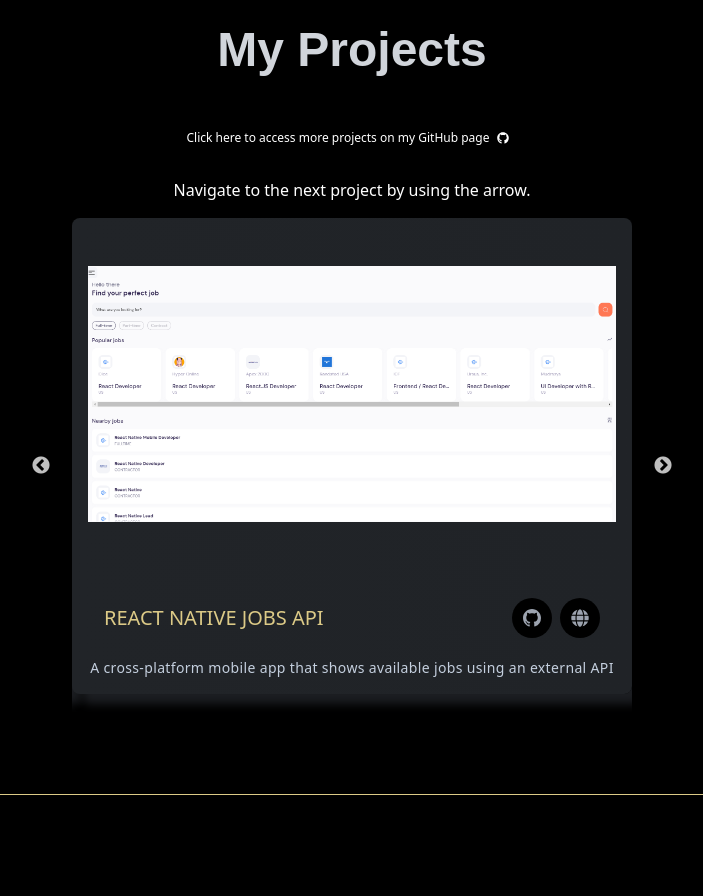
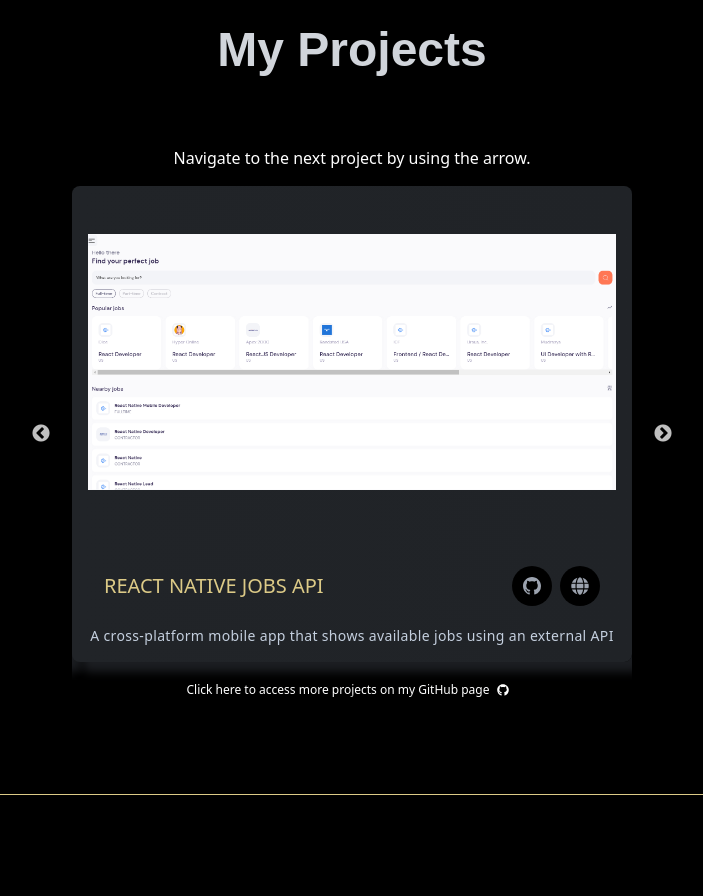
Before and after one commit to kulklex/kulklex2.0, a Next.js app: page / in a window 1280 px wide. Shown: the part 2160-3056 px from the top of the page, without its empty margins (288-991 px from the left). Built offline with nearby package versions, Linux system fonts and the light colour scheme.

Commit message:
Update Projects.tsx

```diff
--- a/components/Projects/Projects.tsx
+++ b/components/Projects/Projects.tsx
@@ -57,12 +57,6 @@
             <Title desc="My Projects" />
         </div>
 
-        <div className="text-xs flex justify-center item-center text-center pb-4 text-white hover:text-designColor">
-          <p>Click here to access more projects on my GitHub page {"  "}</p>
-          <span className="bg-black text-white flex items-center justify-center text-center px-2">
-            <Link href="https://github.com/kulklex/" target='_blank'><FaGithub /></Link>
-          </span>
-        </div>
 
       <div className="flex justify-center item-center text-center py-4 text-white hover:text-designColor">
         Navigate to the next project by using the arrow.
@@ -103,6 +97,13 @@
             <ProjectsCard title="Modern UI Landing-Page" desc="A complete responsive modern website design only" url={`https://nextjs-modern-ui-responsive-landing-page.vercel.app/`} gitHub="https://github.com/kulklex/ai-responsive-landing-page-ui" img={modernUI} />
           </div> */}
         </Slider>
+
+         <div className="text-xs flex justify-center item-center text-center pb-4 text-white hover:text-designColor">
+          <p>Click here to access more projects on my GitHub page {"  "}</p>
+          <span className="bg-black text-white flex items-center justify-center text-center px-2">
+            <Link href="https://github.com/kulklex/" target='_blank'><FaGithub /></Link>
+          </span>
+        </div>
     </section>
   )
 }
```
